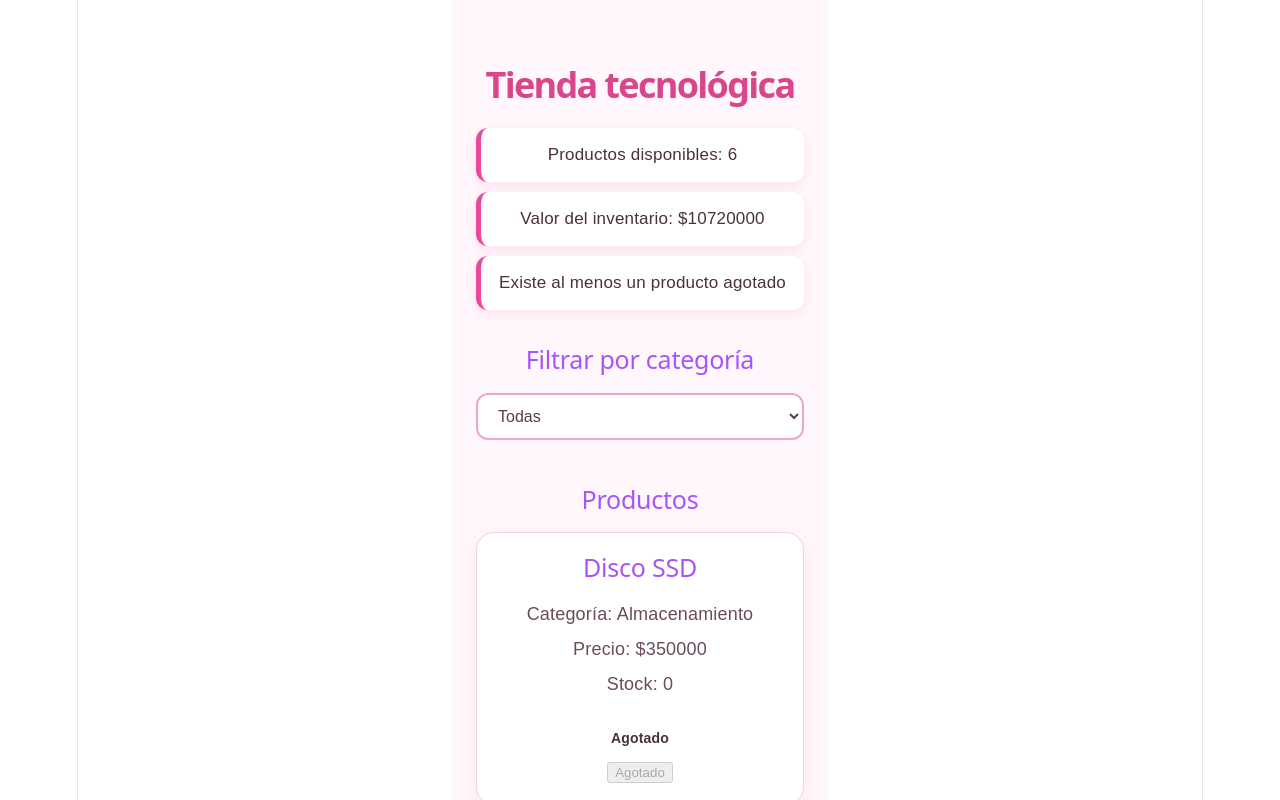
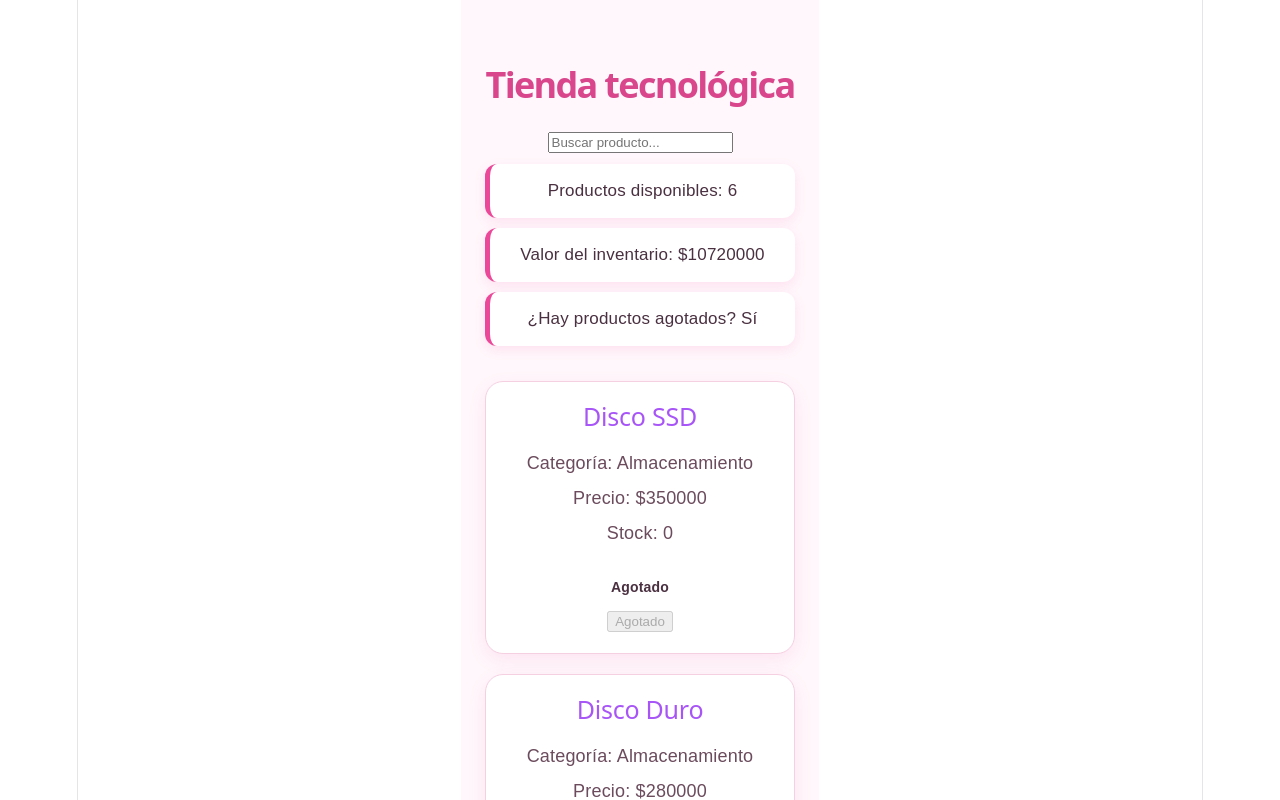
Before and after one commit to ch-Susa/react-js-ficha-3409609-Geidy-Susa, a React (Vite) app: page / in a window 1280 px wide. Shown: the top 800 px of the page. Built offline with nearby package versions, Linux system fonts and the light colour scheme.

Commit message:
feat: implementar buscador de productos

```diff
--- a/src/App.jsx
+++ b/src/App.jsx
@@ -1,86 +1,64 @@
-import { useState } from 'react';
 import ProductoCard from './components/ProductoCard';
 import { productos } from './data/productos';
 import './App.css';
+import { useState } from 'react';
 
 function App() {
-  const [categoriaSeleccionada, setCategoriaSeleccionada] = useState('Todas');
+  const [busqueda, setBusqueda] = useState('');
 
-  const disponibles = productos.filter(producto => producto.stock > 0);
+  const disponibles = productos.filter(
+    producto => producto.stock > 0
+  );
 
   const valorInventario = productos.reduce(
     (total, producto) => total + producto.precio * producto.stock,
     0
   );
 
-  const existeAgotado = productos.some(producto => producto.stock === 0);
+  const hayAgotados = productos.some(
+    producto => producto.stock === 0
+  );
 
-  const categorias = [
-    'Todas',
-    ...new Set(productos.map(producto => producto.categoria))
-  ];
+  const productosFiltrados = productos.filter(producto =>
+    producto.nombre.toLowerCase().includes(busqueda.toLowerCase())
+  );
 
-  const productosFiltrados =
-    categoriaSeleccionada === 'Todas'
-      ? productos
-      : productos.filter(
-          producto => producto.categoria === categoriaSeleccionada
-        );
+
 
   return (
     <main className="contenedor">
+
       <h1>Tienda tecnológica</h1>
 
+      <input
+        type="text"
+        placeholder="Buscar producto..."
+        value={busqueda}
+        onChange={(evento) => setBusqueda(evento.target.value)}
+      />
+
       <p>Productos disponibles: {disponibles.length}</p>
+
       <p>Valor del inventario: ${valorInventario}</p>
 
       <p>
-        {existeAgotado
-          ? 'Existe al menos un producto agotado'
-          : 'No hay productos agotados'}
+        ¿Hay productos agotados? {hayAgotados ? 'Sí' : 'No'}
       </p>
 
-      <section>
-        <h2>Filtrar por categoría</h2>
-
-        <select
-          value={categoriaSeleccionada}
-          onChange={e => setCategoriaSeleccionada(e.target.value)}
-          className="filtro-categoria"
-        >
-          {categorias.map(categoria => (
-            <option key={categoria} value={categoria}>
-              {categoria}
-            </option>
-          ))}
-        </select>
-      </section>
-
-      <section>
-        <h2>Productos</h2>
-
-        <div className="productos">
+      <section className="productos">
         {productosFiltrados.map(producto => (
           <ProductoCard
             key={producto.id}
             producto={producto}
           />
         ))}
-        </div>
+{
+  productosFiltrados.length === 0
+    ? <p>No se encontraron productos.</p>
+    : null
+}
       </section>
 
-      <section>
-        <h2>Productos disponibles</h2>
-
-        <div className="productos">
-          {disponibles.map(producto => (
-            <ProductoCard
-              key={producto.id}
-              producto={producto}
-            />
-          ))}
-        </div>
-      </section>
     </main>
   );
 }
```
Lines whose indentation alone changed are shown as unchanged.
